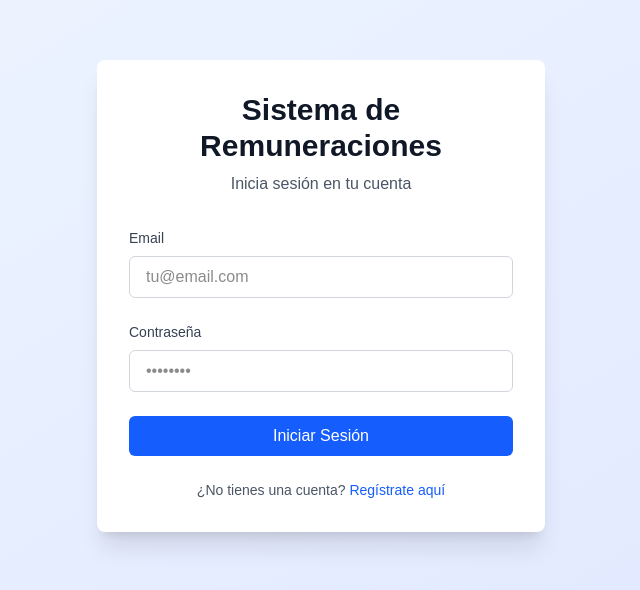
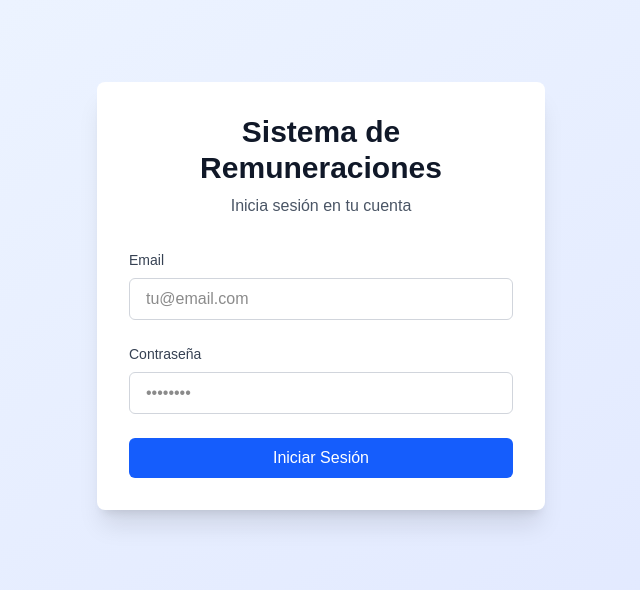
Before and after one commit to B4n3l/remuneraciones, a Next.js app: page /login in a window 1280 px wide. Shown: the part 104-694 px from the top of the page, without its empty margins (319-959 px from the left). Built offline with nearby package versions, Linux system fonts and the light colour scheme.

Commit message:
chore: Remove registration link from login page

```diff
--- a/app/login/page.tsx
+++ b/app/login/page.tsx
@@ -108,18 +108,6 @@
                             {isLoading ? "Iniciando sesión..." : "Iniciar Sesión"}
                         </button>
                     </form>
-
-                    <div className="mt-6 text-center">
-                        <p className="text-sm text-gray-600">
-                            ¿No tienes una cuenta?{" "}
-                            <Link
-                                href="/register"
-                                className="text-blue-600 hover:text-blue-700 font-medium"
-                            >
-                                Regístrate aquí
-                            </Link>
-                        </p>
-                    </div>
                 </div>
             </div>
         </div>
```
